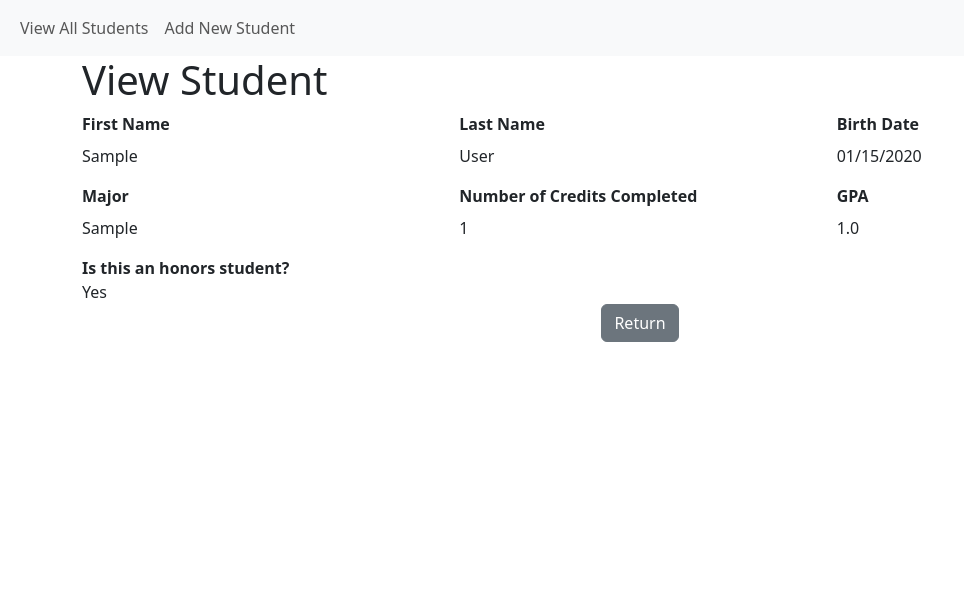
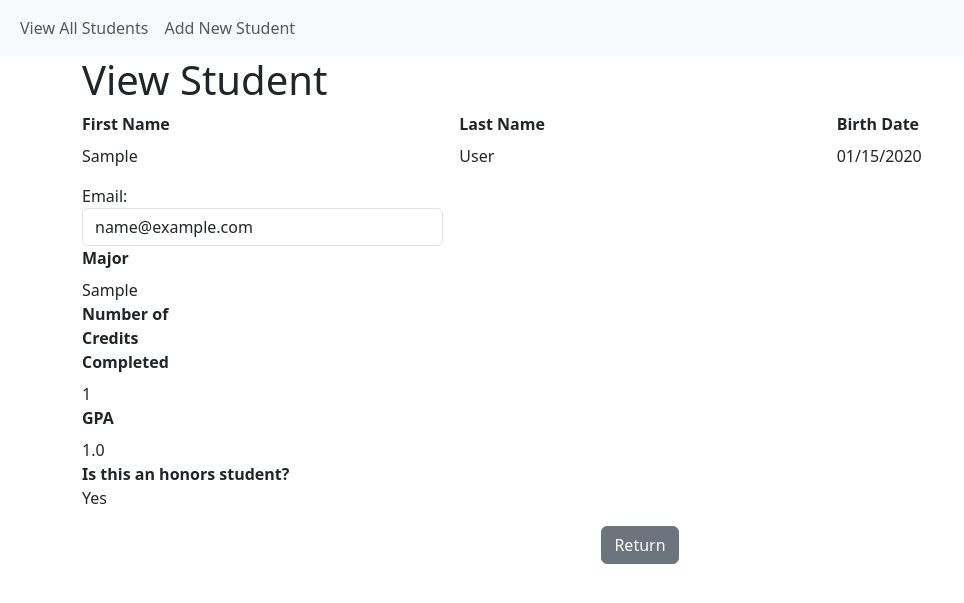
Before and after one commit to Mbush1x/helloWorld, a Flask app: page /student/view/1 in a window 1280 px wide. Shown: the top 603 px of the page, without its empty margins (0-964 px from the left). Run offline with Flask 3, Linux system fonts and the light colour scheme; tables that the repository leaves empty hold one stand-in row (values such as "Sample post").

Commit message:
added email field into the form to view or update a student

```diff
--- a/templates/student_entry.html
+++ b/templates/student_entry.html
@@ -51,6 +51,9 @@
     {% endif %}
   </div>
 
+  <div class="col-md-4">
+    <label for="email">Email:</label>
+    <input type="email" class="form-control" id="email" name="email" maxlength="100" placeholder="Enter Email" value="{{ student.email }}">
   <div class="col-md-4">
     <label for="major_id" class="form-label"><strong>Major</strong></label>
     {% if action and action in ['create', 'update'] %}
```
